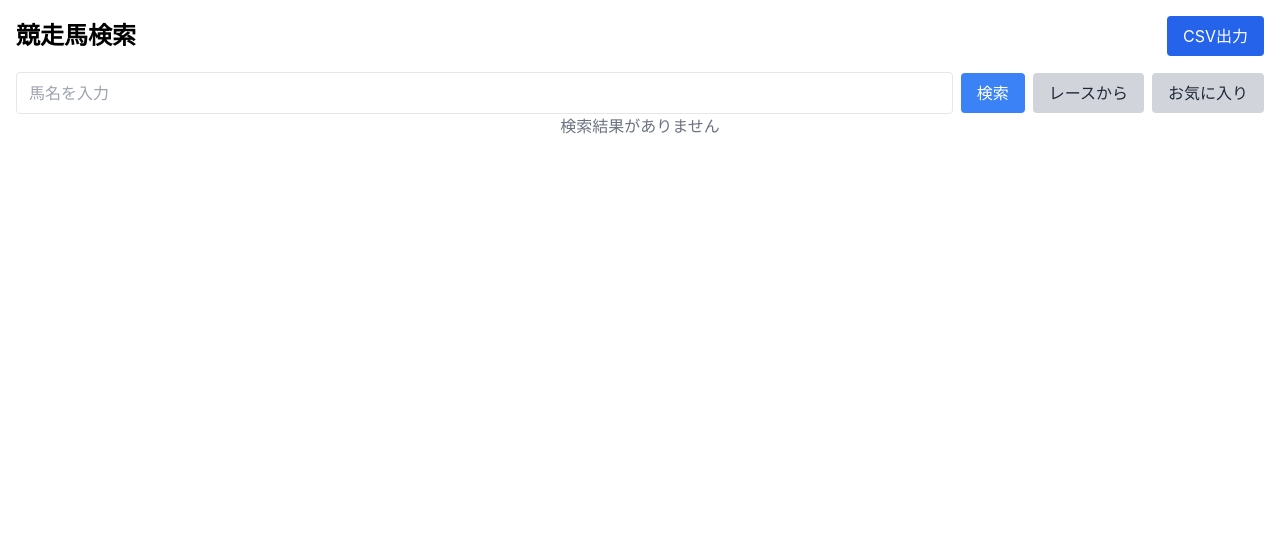
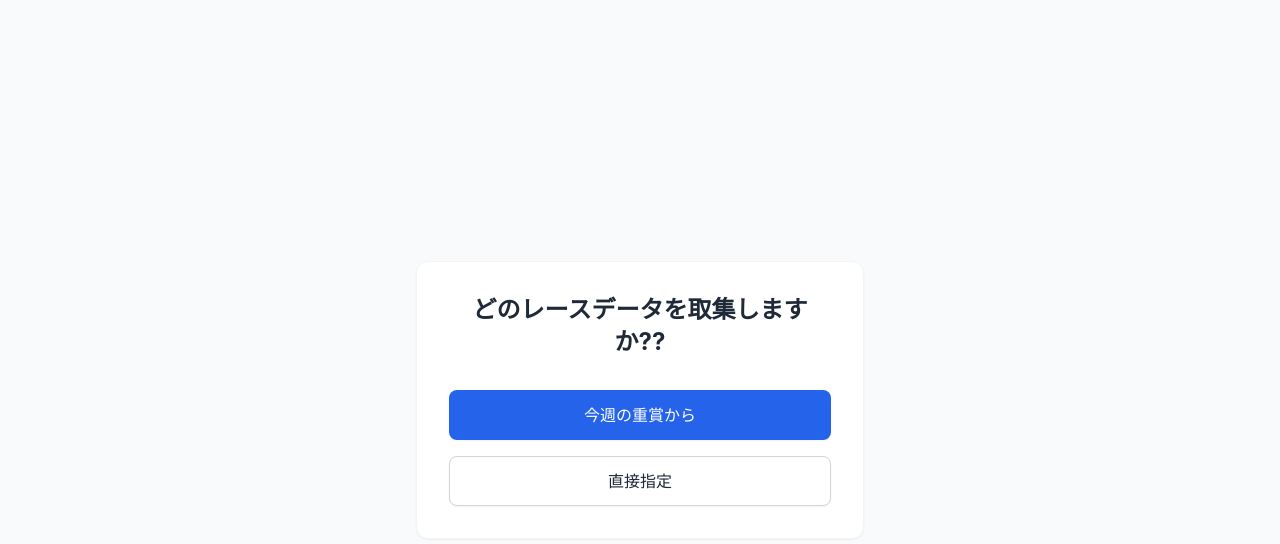
Before and after one commit to akiohiratani/AkioSearchGUI, a React (Create React App) app: page / in a window 1280 px wide. Shown: the top 544 px of the page. Built offline with nearby package versions, Linux system fonts and the light colour scheme.

Commit message:
レース選択用のボタン作成

```diff
--- a/src/App.tsx
+++ b/src/App.tsx
@@ -1,9 +1,9 @@
-import HorseSearchPage from './pages/HorseSearchPage';
 import './App.css';
+import { Home } from './pages/Home';
 
 function App() {
   return (
-    <HorseSearchPage></HorseSearchPage>
+    <Home></Home>
   );
 }
 
--- /dev/null
+++ b/src/components/features/Screen/RaceSelectionScreen.tsx
@@ -0,0 +1,44 @@
+import { Button } from '../common/Button';
+
+type ButtonAction = 'selectedRaceFromTopics' | 'selectedRaceDirect';
+
+// メインのレース選択画面コンポーネント
+export const RaceSelectionScreen = () => {
+    const handleButtonClick = (action: ButtonAction) =>{
+    switch(action){
+        case "selectedRaceFromTopics":
+            console.log(action);
+            break;
+        case "selectedRaceDirect":
+        default:
+            console.log(action);
+            break;
+    }
+    }
+    return (
+      <div className="flex flex-col items-center justify-center min-h-screen bg-gray-50 p-6">
+        <div className="w-full max-w-md bg-white rounded-xl shadow-sm p-8 border border-gray-100">
+          <h1 className="text-2xl font-bold text-gray-800 mb-8 text-center">
+            どのレースデータを取集しますか??
+          </h1>
+
+          <div className="space-y-4">
+            <Button
+              variant="primary"
+              aria-label="今週の重賞からレースを選択"
+              onClick={() => {handleButtonClick("selectedRaceFromTopics")}}
+            >
+              今週の重賞から
+            </Button>
+
+            <Button
+              aria-label="レースを直接指定"
+              onClick={() => {handleButtonClick("selectedRaceDirect")}}
+            >
+              直接指定
+            </Button>
+          </div>
+        </div>
+      </div>
+    );
+  };
--- /dev/null
+++ b/src/components/features/common/Button.tsx
@@ -0,0 +1,35 @@
+import { ReactNode } from 'react';
+
+type ButtonVariant = 'primary' | 'secondary';
+
+interface Props {
+  children: ReactNode;
+  variant?: ButtonVariant;
+  className?: string;
+  onClick?: () => void;
+}
+
+const buttonStyle = {
+  'primary': 'bg-blue-600 text-white border-transparent hover:bg-blue-700',
+  'secondary': 'bg-white text-gray-800 border-gray-300 hover:bg-gray-50',
+} as const;
+
+// 再利用可能なボタンコンポーネント
+export const Button = ({
+  children,
+  variant = 'secondary',
+  className = '',
+  onClick,
+}:Props) => {
+  return (
+    <button
+      type="button"
+      className={`w-full py-3 px-4 border rounded-lg shadow-sm font-medium
+                 focus:outline-none focus:ring-2 focus:ring-blue-500 transition-colors
+                 ${buttonStyle[variant]} ${className}`}
+      onClick={onClick}
+    >
+      {children}
+    </button>
+  );
+};
--- /dev/null
+++ b/src/pages/Home.tsx
@@ -0,0 +1,7 @@
+import { RaceSelectionScreen } from "../components/features/Screen/RaceSelectionScreen";
+
+export const Home = () => {
+    return (
+        <RaceSelectionScreen></RaceSelectionScreen>
+    );
+}
```
